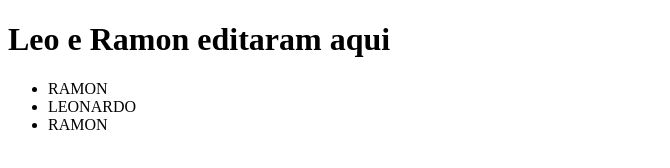
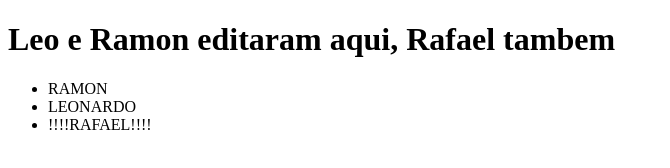
Before and after one commit to AI-B166ER/conflict, a plain HTML site: page index.html in a window 1280 px wide. Shown: the whole page, without its empty margins (0-670 px from the left). Drawn offline with Linux system fonts and the light colour scheme.

Commit message:
Modifiquei meu nome e tambem um comentario

```diff
--- a/index.html
+++ b/index.html
@@ -4,12 +4,12 @@
 	<title>conflict</title>
 </head>
 <body>
-	<h1>Leo e Ramon editaram aqui</h1>
+	<h1>Leo e Ramon editaram aqui, Rafael tambem</h1>
 
 	<ul>
 		<li>RAMON</li>
 		<li>LEONARDO</li>
-		<li>RAMON</li>
+		<li>!!!!RAFAEL!!!!</li>
 	</ul>
 </body>
 </html>
```
